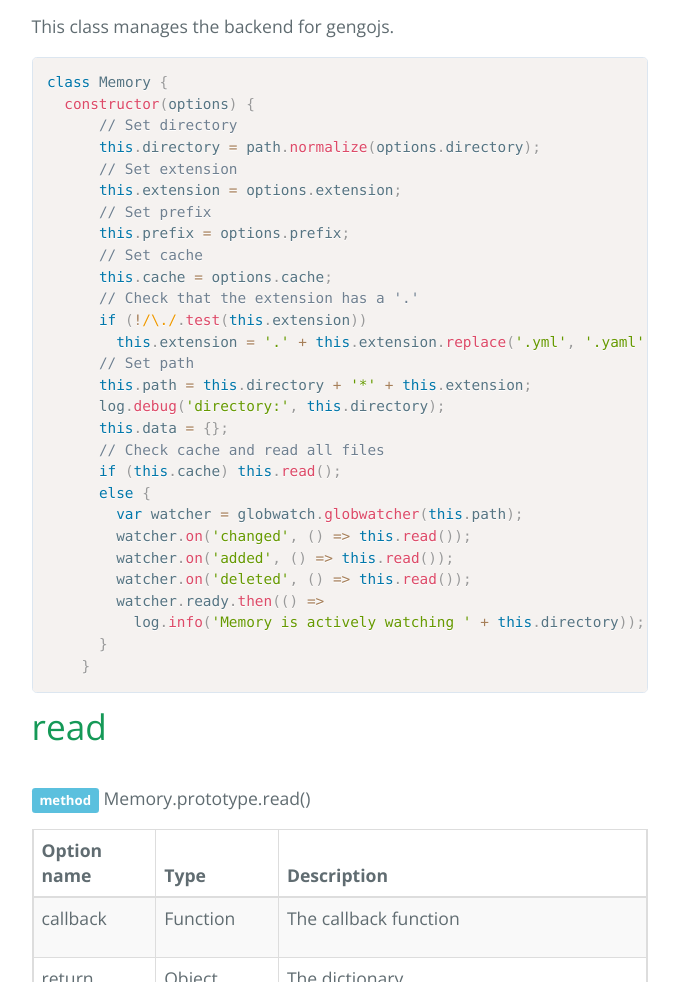
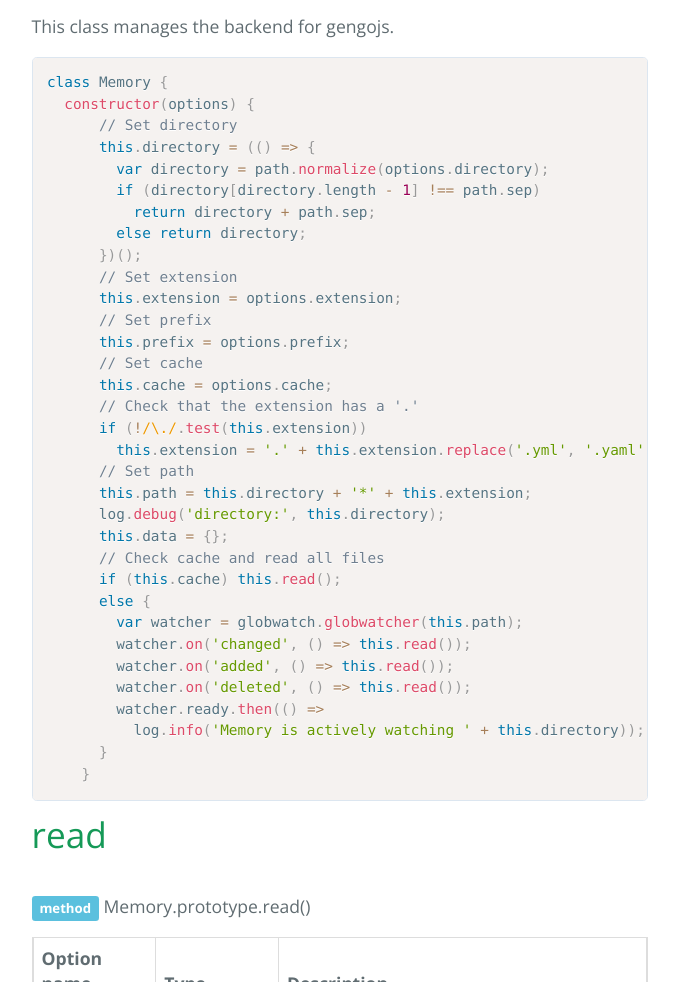
Before and after one commit to gengojs/gengojs-default-backend, a plain HTML site: page index.js.html in a window 1280 px wide. Shown: the part 807-1789 px from the top of the page, without its empty margins (408-1087 px from the left). Drawn offline with nearby package versions, Linux system fonts and the light colour scheme.

Commit message:
Update 2015-10-07T23:35:40.798Z

```diff
--- a/index.js.html
+++ b/index.js.html
@@ -57,7 +57,12 @@ var log = debug('backend');</code></pre>
           <pre><code class="language-javascript">class Memory {
   constructor(options) {
       // Set directory
-      this.directory = path.normalize(options.directory);
+      this.directory = (() =&gt; {
+        var directory = path.normalize(options.directory);
+        if (directory[directory.length - 1] !== path.sep)
+          return directory + path.sep;
+        else return directory;
+      })();
       // Set extension
       this.extension = options.extension;
       // Set prefix
```
